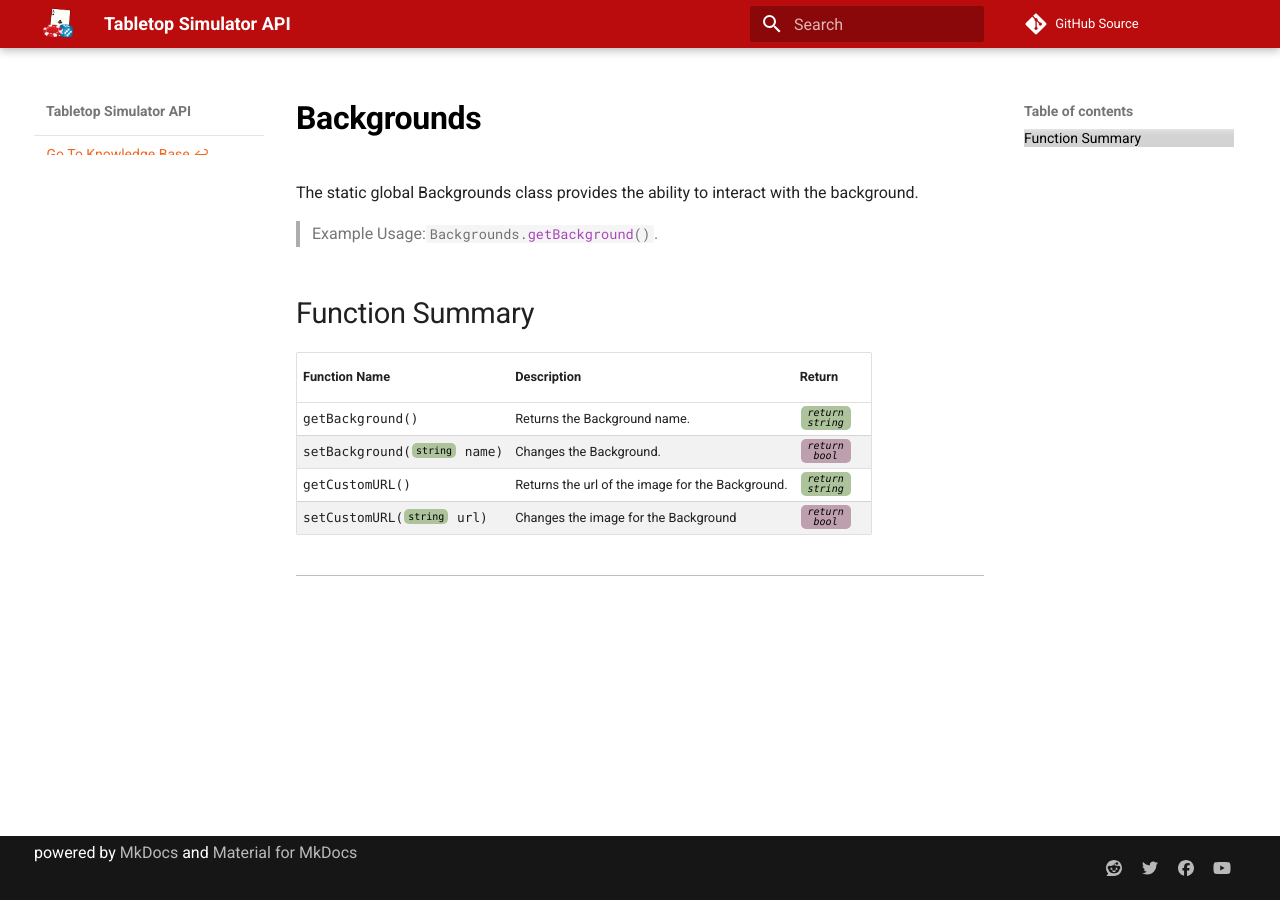
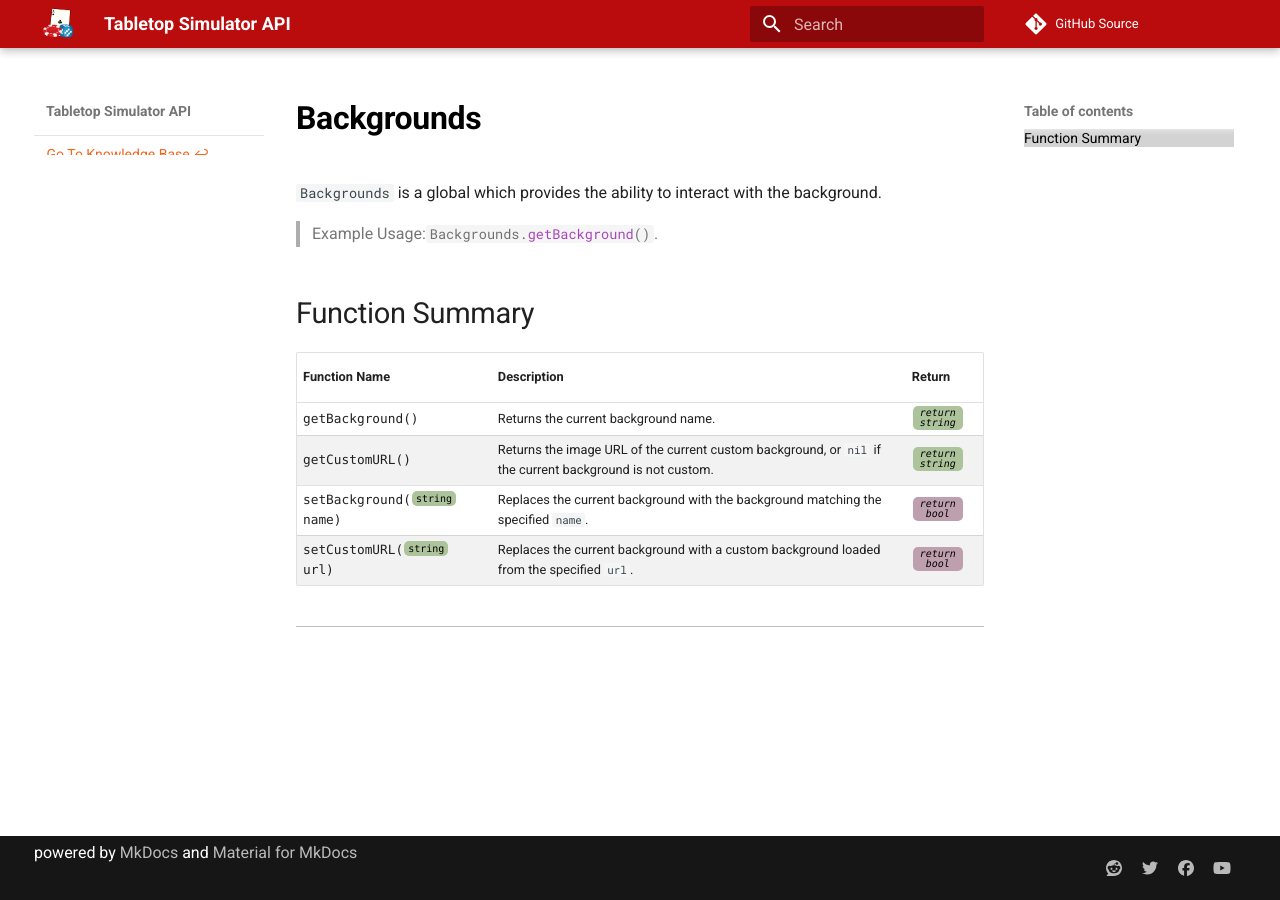
Before and after one commit to Berserk-Games/Tabletop-Simulator-API, an MkDocs documentation site: the page built from docs/backgrounds.md, in a window 1280 px wide. Built offline with MkDocs 1.6.1 and Material for MkDocs 9.7.7, drawn with Linux system fonts in a browser that asks for light colours; comment, search, counter and statistics services are not loaded.

Commit message:
Improved Backgrounds docs slightly.

```diff
--- a/docs/backgrounds.md
+++ b/docs/backgrounds.md
@@ -1,14 +1,14 @@
-The static global Backgrounds class provides the ability to interact with the background.
+`Backgrounds` is a global which provides the ability to interact with the background.
 
 > Example Usage:`#!lua Backgrounds.getBackground()`.
 
-##Function Summary
+## Function Summary
 
 Function Name | Description | Return | &nbsp;
 -- | -- | -- | --:
-getBackground() | Returns the Background name. | [<span class="ret str"></span>](types.md) | &nbsp;
-setBackground([<span class="tag str"></span>](types.md) name) | Changes the Background. | [<span class="ret boo"></span>](types.md) | &nbsp;
-getCustomURL() | Returns the url of the image for the Background. | [<span class="ret str"></span>](types.md) | &nbsp;
-setCustomURL([<span class="tag str"></span>](types.md) url) | Changes the image for the Background | [<span class="ret boo"></span>](types.md) | &nbsp;
+getBackground() | Returns the current background name. | [<span class="ret str"></span>](types.md) | &nbsp;
+getCustomURL() | Returns the image URL of the current custom background, or `nil` if the current background is not custom. | [<span class="ret str"></span>](types.md) | &nbsp;
+setBackground([<span class="tag str"></span>](types.md) name) | Replaces the current background with the background matching the specified `name`. | [<span class="ret boo"></span>](types.md) | &nbsp;
+setCustomURL([<span class="tag str"></span>](types.md) url) | Replaces the current background with a custom background loaded from the specified `url`. | [<span class="ret boo"></span>](types.md) | &nbsp;
 
 ---
```
